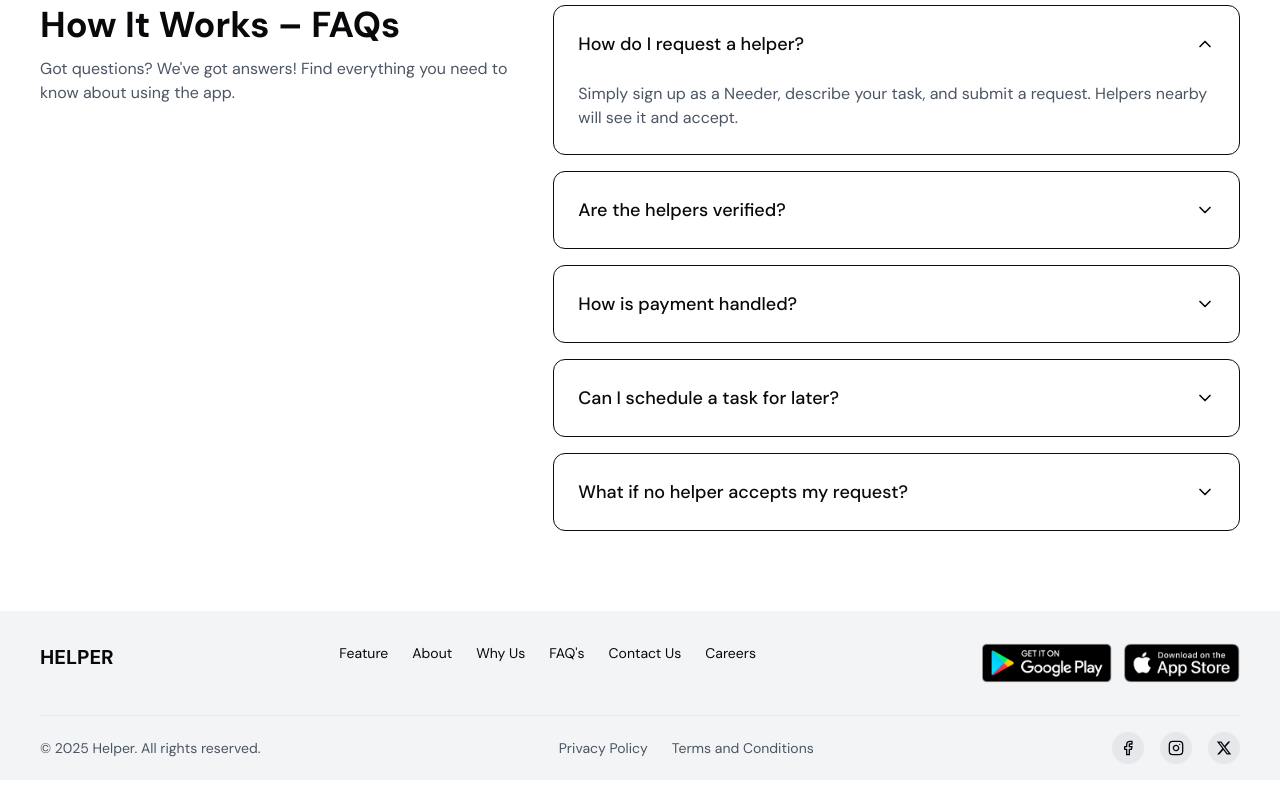
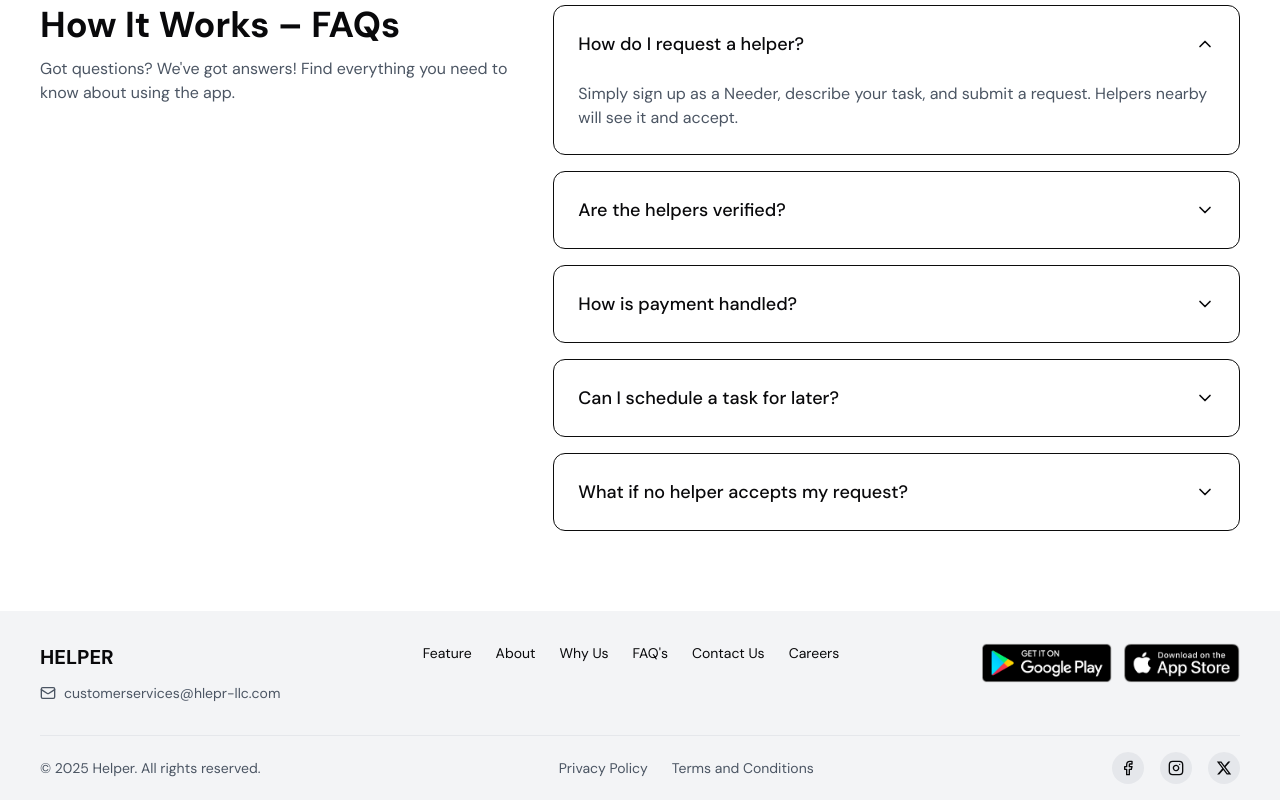
Before and after one commit to MehediMehad/horphe_ovono, a Next.js app: page / in a window 1280 px wide. Shown: the part 4581-5381 px from the top of the page. Built offline with nearby package versions, Linux system fonts and the light colour scheme.

Commit message:
add email in footer

```diff
--- a/src/components/modules/CommonLayout/Contact/LandingPage/Footer.tsx
+++ b/src/components/modules/CommonLayout/Contact/LandingPage/Footer.tsx
@@ -2,7 +2,7 @@ import Link from "next/link"
 import Image from "next/image"
 import GooglePlay from "../../../../../../public/GooglePlay.png";
 import Apple from "../../../../../../public/apple.png";
-import { Facebook, Instagram } from "lucide-react"
+import { Facebook, Instagram, Mail } from "lucide-react"
 import { FaXTwitter } from "react-icons/fa6";
 
 export default function Footer() {
@@ -17,6 +17,10 @@ export default function Footer() {
             <Link href="/" className="font-bold text-xl">
               HELPER
             </Link>
+            <div className="mt-3 flex items-center justify-center md:justify-start text-sm text-gray-600">
+              <Mail className="h-4 w-4 mr-2" />
+              <Link href="mailto:customerservices@hlepr-llc.com">customerservices@hlepr-llc.com</Link>
+            </div>
           </div>
 
           {/* Navigation Links */}
```
